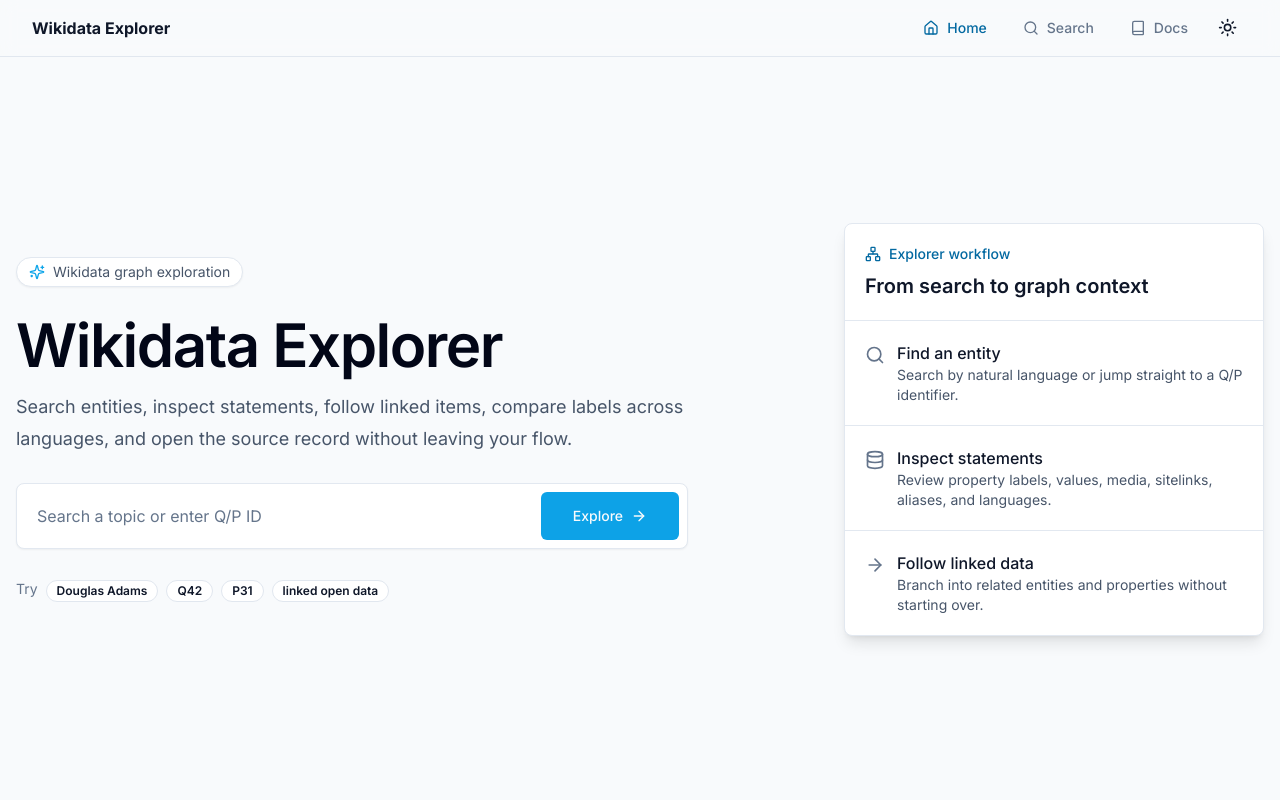
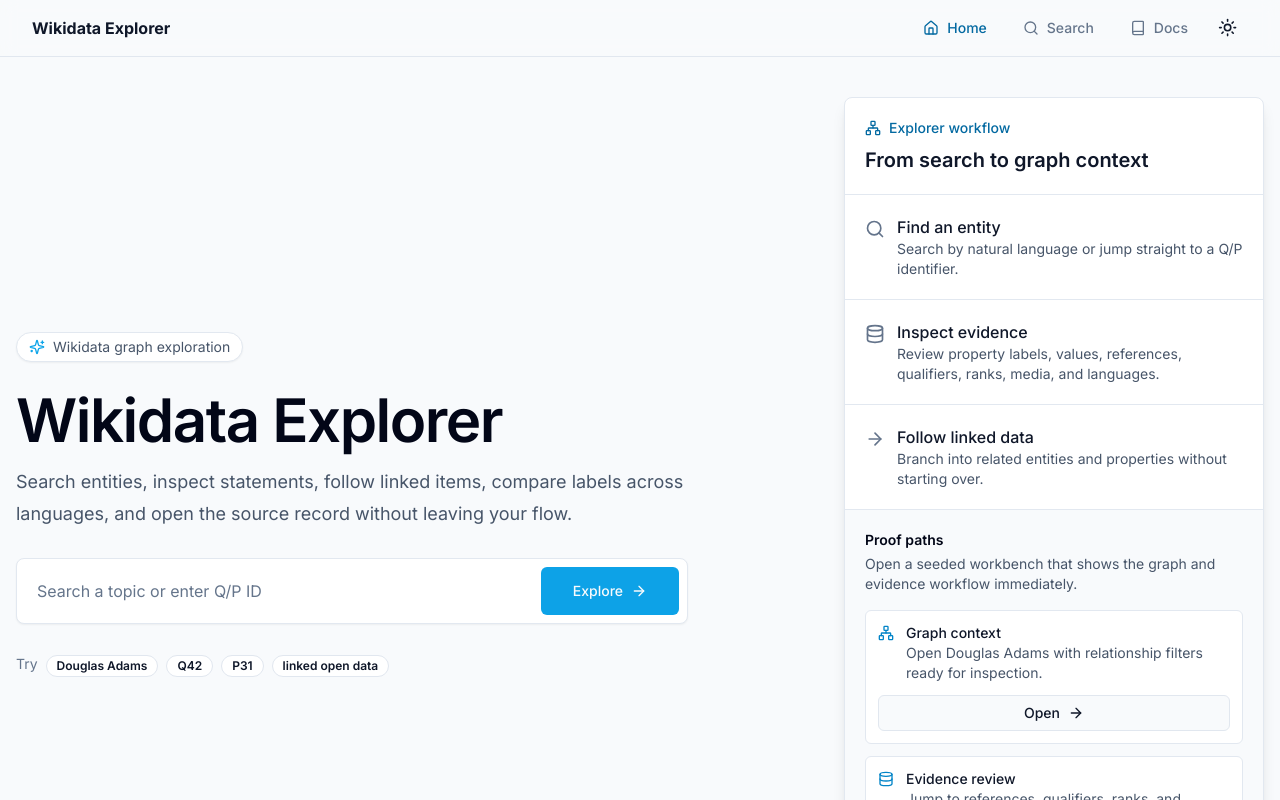
Before and after one commit to sundog358/wikidata-explorer, a Next.js app: page / in a window 1280 px wide. Shown: the top 800 px of the page. Built offline with nearby package versions, Linux system fonts and the light colour scheme.

Commit message:
Add homepage proof paths

```diff
--- a/app/page.tsx
+++ b/app/page.tsx
@@ -2,6 +2,7 @@
 
 import { FormEvent, useState } from "react";
 import { ArrowRight, Database, Network, Search, Sparkles } from "lucide-react";
+import Link from "next/link";
 import { useRouter } from "next/navigation";
 import { Badge } from "@/components/ui/badge";
 import { Button } from "@/components/ui/button";
@@ -9,6 +10,22 @@
 import { Input } from "@/components/ui/input";
 
 const examples = ["Douglas Adams", "Q42", "P31", "linked open data"];
+const proofPaths = [
+  {
+    title: "Graph context",
+    body: "Open Douglas Adams with relationship filters ready for inspection.",
+    href: "/search?q=Q42",
+    icon: Network,
+    testId: "home-proof-path-graph",
+  },
+  {
+    title: "Evidence review",
+    body: "Jump to references, qualifiers, ranks, and curation draft exports.",
+    href: "/search?q=Q42&tab=review",
+    icon: Database,
+    testId: "home-proof-path-review",
+  },
+];
 
 export default function Home() {
   const [query, setQuery] = useState("");
@@ -87,8 +104,8 @@
             <div className="flex gap-3 p-5">
               <Database className="mt-1 h-5 w-5 shrink-0 text-slate-500" />
               <div>
-                <h3 className="font-medium">Inspect statements</h3>
-                <p className="text-sm text-slate-600 dark:text-slate-300">Review property labels, values, media, sitelinks, aliases, and languages.</p>
+                <h3 className="font-medium">Inspect evidence</h3>
+                <p className="text-sm text-slate-600 dark:text-slate-300">Review property labels, values, references, qualifiers, ranks, media, and languages.</p>
               </div>
             </div>
             <div className="flex gap-3 p-5">
@@ -99,6 +116,35 @@
               </div>
             </div>
           </div>
+          <div className="border-t border-slate-200 bg-slate-50 p-5 dark:border-slate-800 dark:bg-slate-950">
+            <div className="mb-4">
+              <p className="text-sm font-semibold text-slate-950 dark:text-slate-50">Proof paths</p>
+              <p className="mt-1 text-sm text-slate-600 dark:text-slate-300">Open a seeded workbench that shows the graph and evidence workflow immediately.</p>
+            </div>
+            <div className="grid gap-3">
+              {proofPaths.map((path) => {
+                const Icon = path.icon;
+
+                return (
+                  <div key={path.href} className="rounded-md border border-slate-200 bg-white p-3 dark:border-slate-800 dark:bg-slate-900">
+                    <div className="mb-3 flex gap-3">
+                      <Icon className="mt-0.5 h-4 w-4 shrink-0 text-sky-600 dark:text-sky-300" />
+                      <div>
+                        <p className="text-sm font-medium">{path.title}</p>
+                        <p className="text-sm text-slate-600 dark:text-slate-300">{path.body}</p>
+                      </div>
+                    </div>
+                    <Button asChild variant="outline" size="sm" className="w-full gap-2">
+                      <Link href={path.href} aria-label={`Open ${path.title}`} data-testid={path.testId}>
+                        Open
+                        <ArrowRight className="h-4 w-4" />
+                      </Link>
+                    </Button>
+                  </div>
+                );
+              })}
+            </div>
+          </div>
         </Card>
       </section>
     </div>
--- a/package.json
+++ b/package.json
@@ -13,7 +13,7 @@
     "visual:qa": "node scripts/visual-qa.mjs",
     "trace:check": "node scripts/test-deployment-trace.mjs",
     "api:contracts": "node scripts/test-api-contracts.mjs",
-    "e2e": "node scripts/test-search-interaction.mjs",
+    "e2e": "node scripts/test-homepage-proof-paths.mjs && node scripts/test-search-interaction.mjs",
     "deploy:check": "node scripts/check-deploy-env.mjs"
   },
   "dependencies": {
```
Also changed, not shown: scripts/test-homepage-proof-paths.mjs (added, +43 -0 lines).
